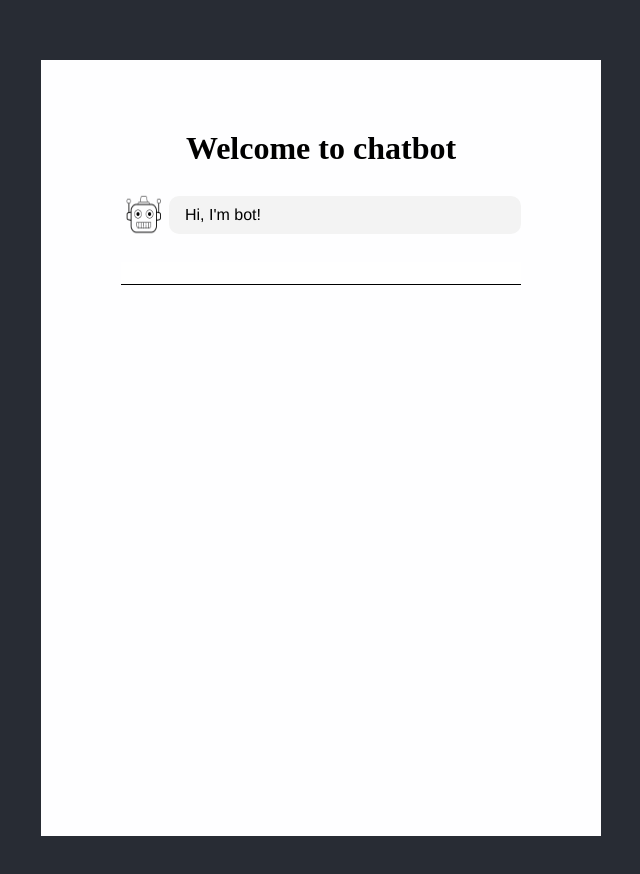
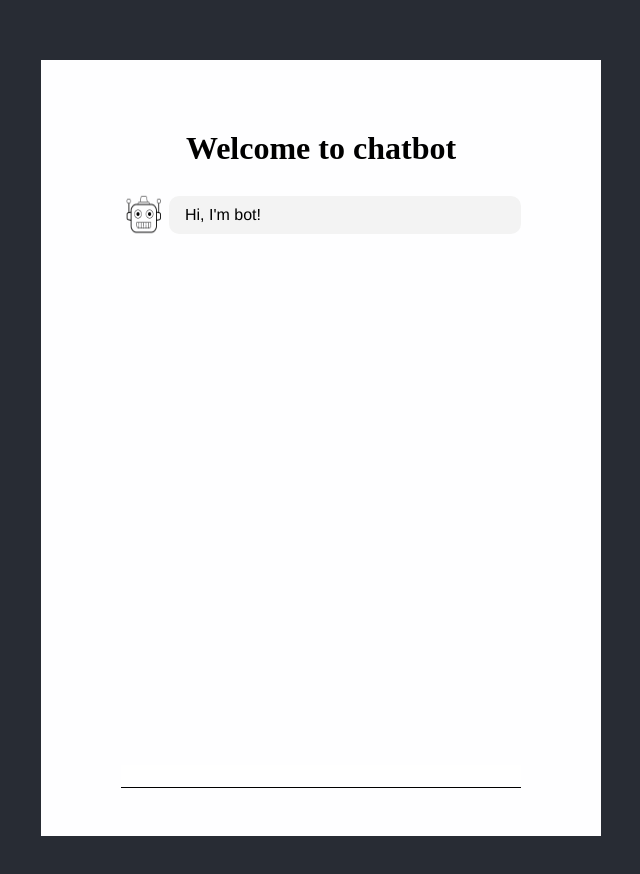
Before and after one commit to ilala1/Chatbot, a React (Create React App) app: page / in a window 1280 px wide. Shown: the top 874 px of the page, without its empty margins (319-959 px from the left). Built offline with nearby package versions, Linux system fonts and the light colour scheme.

Commit message:
amended styling

```diff
--- a/src/components/chat/Chat.js
+++ b/src/components/chat/Chat.js
@@ -27,6 +27,7 @@ const Chat = ({ chat, userMessage, sendMessage }) => {
         <div className='chatBoxContainer'>
             <h1 className="title">Welcome to chatbot</h1>
             <div className="historyContainer">
+            <div className="chat">
                 <div className="chatBubble">
                     <img className="botIcon" src={bot} alt="bot icon" />
                     <div className='bot'>Hi, I'm bot!</div>
@@ -47,6 +48,7 @@ const Chat = ({ chat, userMessage, sendMessage }) => {
                         <div className={msg.type}>{msg.message}</div>
                     </div>
                 )}
+            </div>
                 <input id="chatBox"
                     onChange={(e) => setMessage(e.target.value)}
                     onKeyPress={handleClick}
--- a/src/styles/blocks/chatBox.scss
+++ b/src/styles/blocks/chatBox.scss
@@ -17,6 +17,9 @@
 			text-align: center;
 		}
 		.historyContainer {
+			display: flex;
+			flex-direction: column;
+			justify-content: space-between;
 			height: 600px;
 			overflow-y: scroll;
 			.internal {
```
